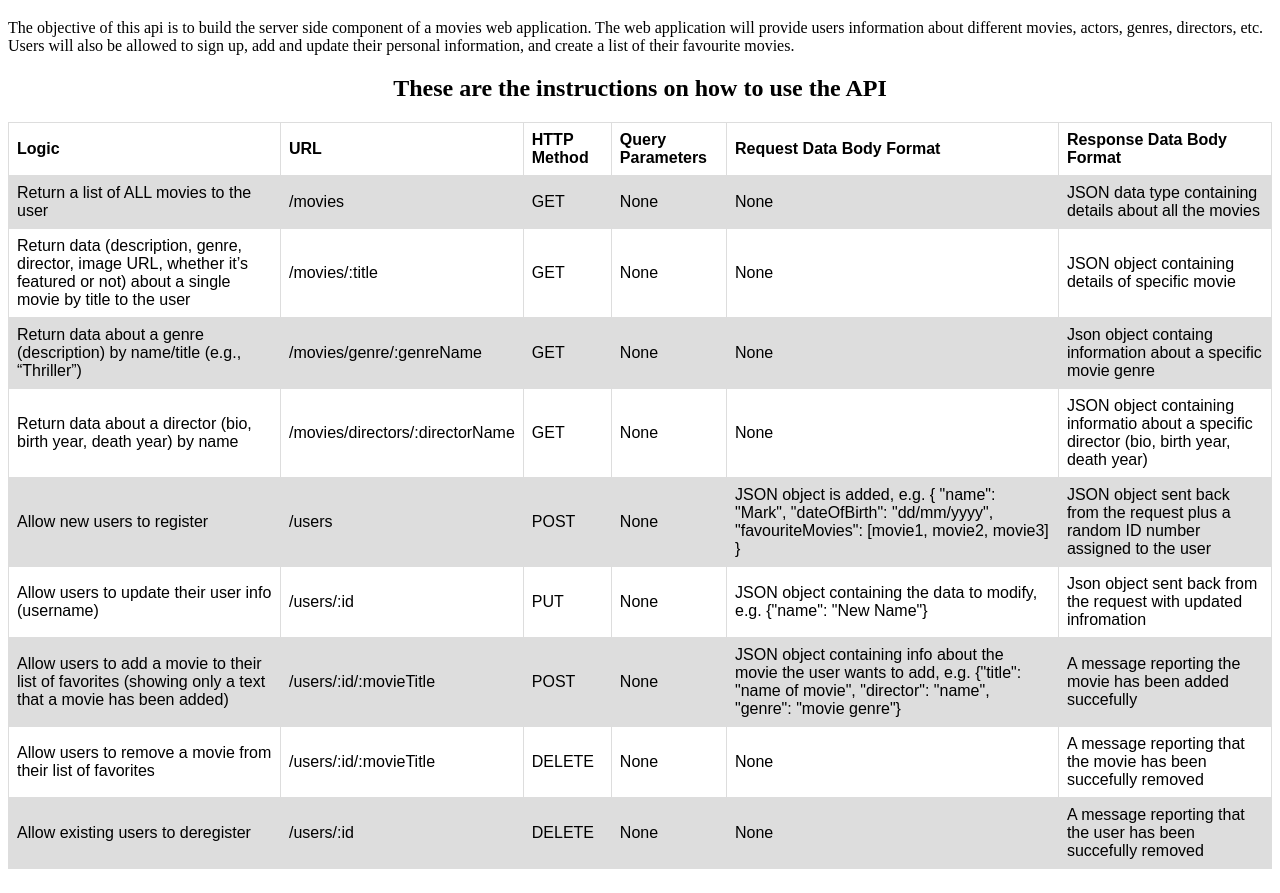
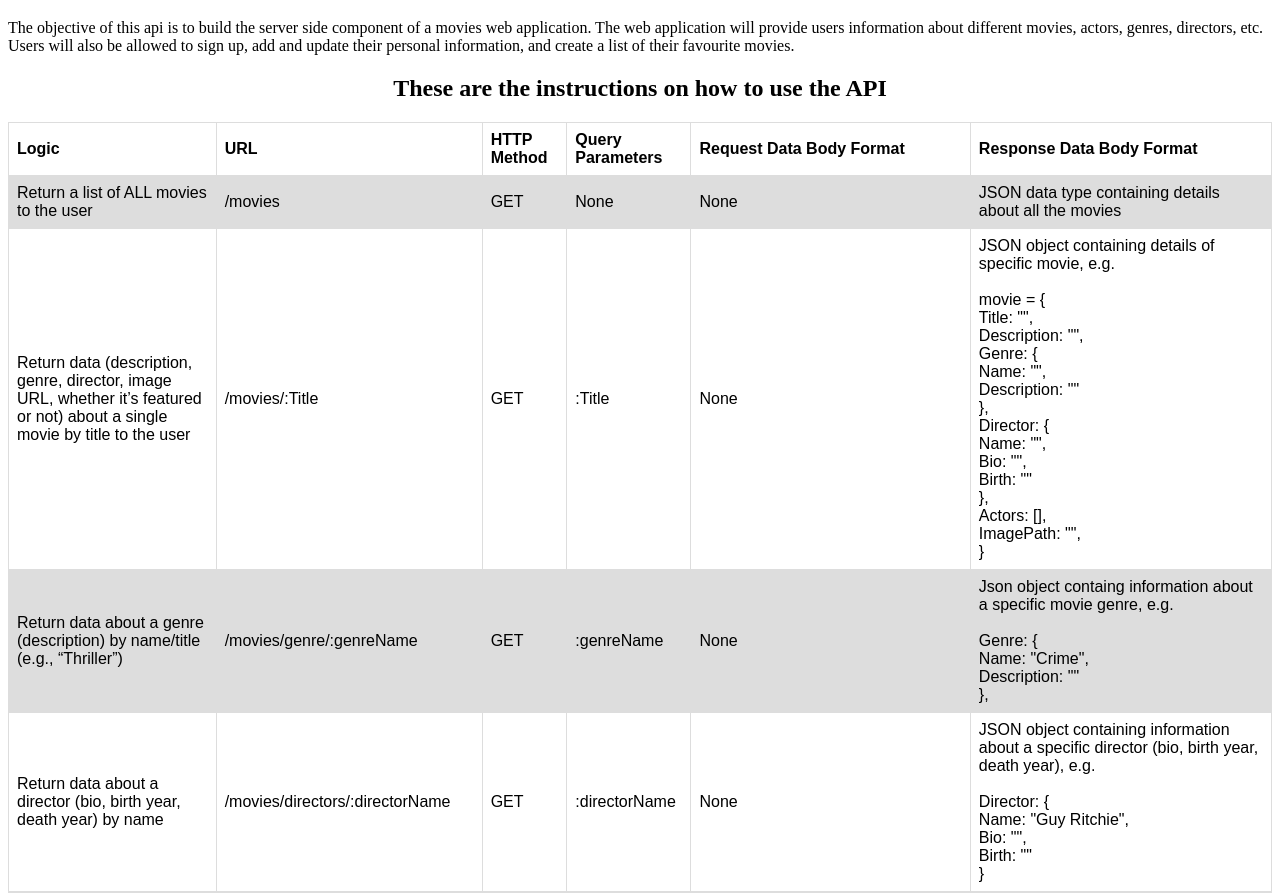
Before and after one commit to amro-mansour/movie_api, a website: page public/documentation.html in a window 1280 px wide. Shown: the part 61-954 px from the top of the page. Drawn offline with Linux system fonts and the light colour scheme.

Commit message:
Adding documentation for what each method would
Documenting what each method would do, what type of data it would take, and what type of data it would send back as a response.

```diff
--- a/public/documentation.html
+++ b/public/documentation.html
@@ -32,29 +32,56 @@
 		</tr>
 		<tr>
 		  <td>Return data (description, genre, director, image URL, whether it’s featured or not) about a single movie by title to the user</td>
-		  <td>/movies/:title</td>
+		  <td>/movies/:Title</td>
 		  <td>GET</td>
+		  <td>:Title</td>
 		  <td>None</td>
-		  <td>None</td>
-		  <td>JSON object containing details of specific movie</td>
+		  <td>JSON object containing details of specific movie, e.g.<br><br>
+			movie = {<br>
+				Title: "",<br>
+				Description: "",<br>
+				Genre: {<br>
+				  Name: "",<br>
+				  Description: ""<br>
+				},<br>
+				Director: {<br>
+				  Name: "",<br>
+				  Bio: "",<br>
+				  Birth: ""<br>
+				},<br>
+				Actors: [],<br>
+				ImagePath: "",<br>
+			  }
+		  </td>
 		</tr>
 		<tr>
 		  <td>Return data about a genre (description) by name/title (e.g., “Thriller”)
 		  </td>
 		  <td>/movies/genre/:genreName</td>
 		  <td>GET</td>
+		  <td>:genreName</td>
 		  <td>None</td>
-		  <td>None</td>
-		  <td>Json object containg information about a specific movie genre</td>
+		  <td>Json object containg information about a specific movie genre, e.g. <br><br>
+				Genre: { <br>
+					Name: "Crime", <br>
+					Description: "" <br>
+				  }, <br>
+		  </td>
 		</tr>
 		<tr>
 		  <td>Return data about a director (bio, birth year, death year) by name
 		  </td>
 		  <td>/movies/directors/:directorName</td>
 		  <td>GET</td>
+		  <td>:directorName</td>
 		  <td>None</td>
-		  <td>None</td>
-		  <td>JSON object containing informatio about a specific director (bio, birth year, death year)</td>
+		  <td>JSON object containing information about a specific director (bio, birth year, death year), e.g. <br><br>
+			Director: { <br>
+				Name: "Guy Ritchie", <br>
+				Bio: "", <br>
+				Birth: "" <br>
+			  }
+		  </td>
 		</tr>
 		<tr>
 		  <td>Allow new users to register
@@ -62,44 +89,61 @@
 		  <td>/users</td>
 		  <td>POST</td>
 		  <td>None</td>
-		  <td>JSON object is added, e.g. { "name": "Mark", "dateOfBirth": "dd/mm/yyyy", "favouriteMovies": [movie1, movie2, movie3] }</td>
-		  <td>JSON object sent back from the request plus a random ID number assigned to the user</td>
+		  <td>JSON object is added, e.g. <br><br>
+			  { <br>
+				"Username": "william.smith_87", <br>
+				"Password": "kl292qw9", <br>
+				"Email": "william_smith87@gmail.co.uk", <br>
+				"Birthday": "1987-02-12", <br>
+				"FavouriteMovies": [ ], <br>
+			  }
+		  </td>
+		  <td>JSON object sent back from the request plus a random ID number assigned to the user, e.g.
+			{ <br>
+				"_id": "625d456453a8f15782ee5122"
+				"Username": "william.smith_87", <br>
+				"Password": "kl292qw9", <br>
+				"Email": "william_smith87@gmail.co.uk", <br>
+				"Birthday": "1987-02-12", <br>
+				"FavouriteMovies": [ ], <br>
+			  }
+		  </td>
 		</tr>
 		<tr>
 		  <td>Allow users to update their user info (username)
 		  </td>
-		  <td>/users/:id</td>
+		  <td>/users/:Username</td>
 		  <td>PUT</td>
-		  <td>None</td>
+		  <td>:Username</td>
 		  <td>JSON object containing the data to modify, e.g. {"name": "New Name"}</td>
-		  <td>Json object sent back from the request with updated infromation</td>
+		  <td>Json object sent back from the request with updated infromation, e.g. <br> {"name": "New Name"}</td>
 		</tr>
 		<tr>
 		  <td>Allow users to add a movie to their list of favorites (showing only a text that a movie has been added)
 		  </td>
-		  <td>/users/:id/:movieTitle</td>
+		  <td>/users/:Username/movies/:MovieID</td>
 		  <td>POST</td>
+		  <td>:Username, :MovieID</td>
 		  <td>None</td>
-		  <td>JSON object containing info about the movie the user wants to add, e.g. {"title": "name of movie", "director": "name", "genre": "movie genre"}</td>
 		  <td>A message reporting the movie has been added succefully</td>
 		</tr>
 		<tr>
 		  <td>Allow users to remove a movie from their list of favorites
 		  </td>
-		  <td>/users/:id/:movieTitle</td>
+		  <td>/users/:Username/movies/:MovieID</td>
 		  <td>DELETE</td>
+		  <td>:Username, :MovieID</td>
 		  <td>None</td>
-		  <td>None</td>
-		  <td>A message reporting that the movie has been succefully removed</td>
+		  <td>A message reporting that the movie has been succefully deleted</td>
 		</tr>
 		<tr>
 		  <td>Allow existing users to deregister
 		  </td>
-		  <td>/users/:id</td>
+		  <td>/users/:Username</td>
 		  <td>DELETE</td>
+		  <td>:Username</td>
 		  <td>None</td>
-		  <td>None</td>
-		  <td>A message reporting that the user has been succefully removed</td>
+		  <td>A message reporting that the user has been succefully deleted</td>
 		</tr>
 
 	  </table>
```
